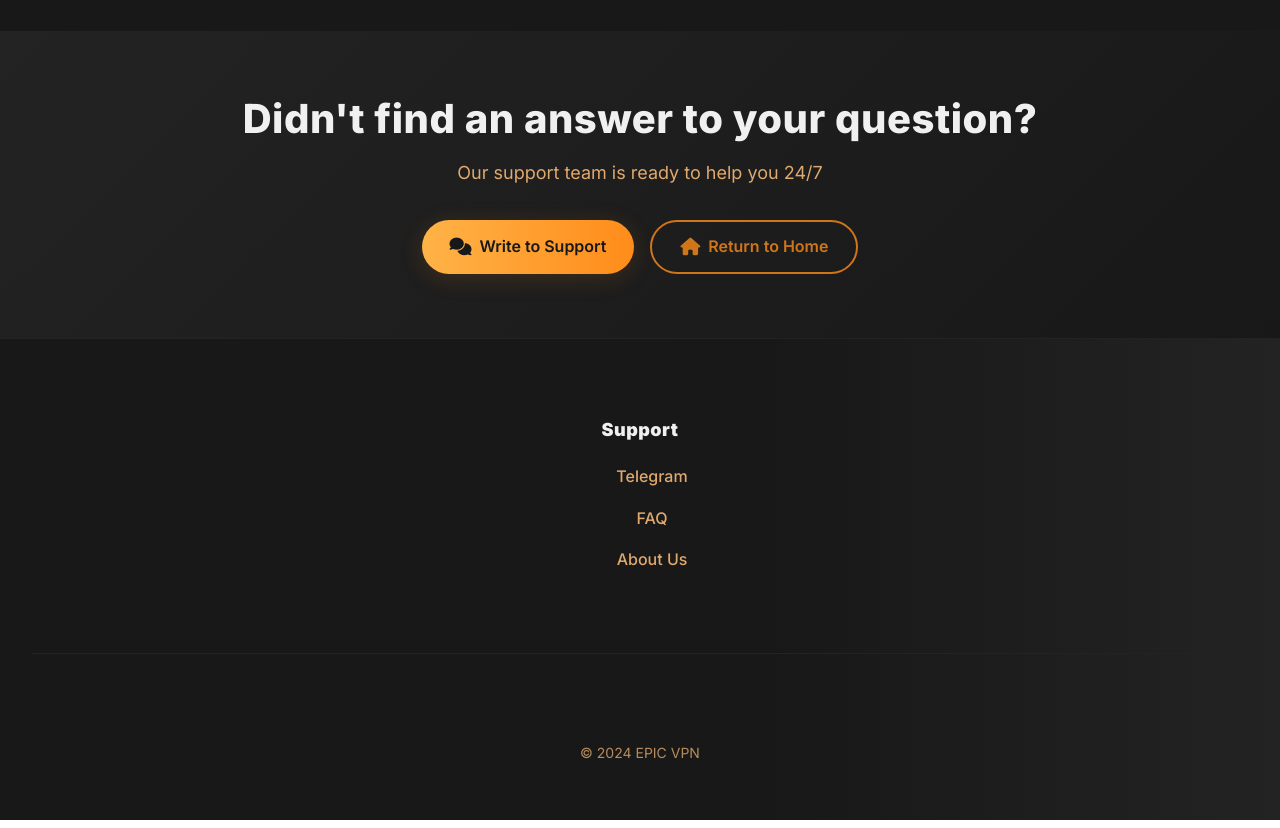
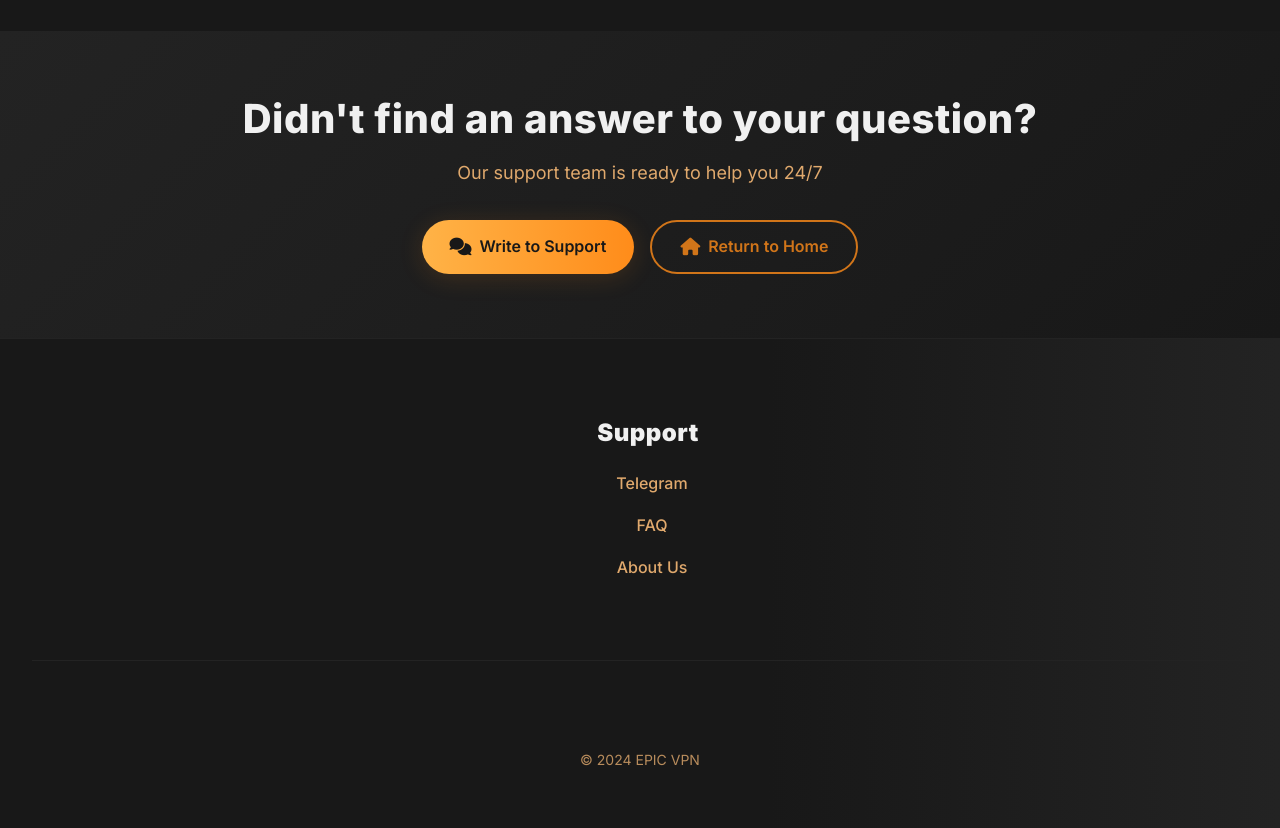
Before and after one commit to RoXyGeNOFF/EpicCashVPN, a website: page faq.html in a window 1280 px wide. Shown: the part 1764-2592 px from the top of the page. Drawn offline with Linux system fonts and the light colour scheme.

Commit message:
Add files via upload

```diff
--- a/styles.css
+++ b/styles.css
@@ -1055,7 +1055,7 @@ h3 { font-size: clamp(1.5rem, 3vw, 2rem); }
 
 .footer-column h4 {
     color: var(--text-primary);
-    font-size: 1.125rem;
+    font-size: 1.5rem;
     margin-bottom: 1.5rem;
     font-weight: 900;
     letter-spacing: 0.5px;
@@ -1063,6 +1063,8 @@ h3 { font-size: clamp(1.5rem, 3vw, 2rem); }
     margin-right: 0;
     padding-left: 0;
     padding-right: 0;
+    text-align: center;
+    margin-left: 1rem;
 }
 
 .footer-column ul {
```
Also changed, not shown: index.html (+1 -0 lines).
